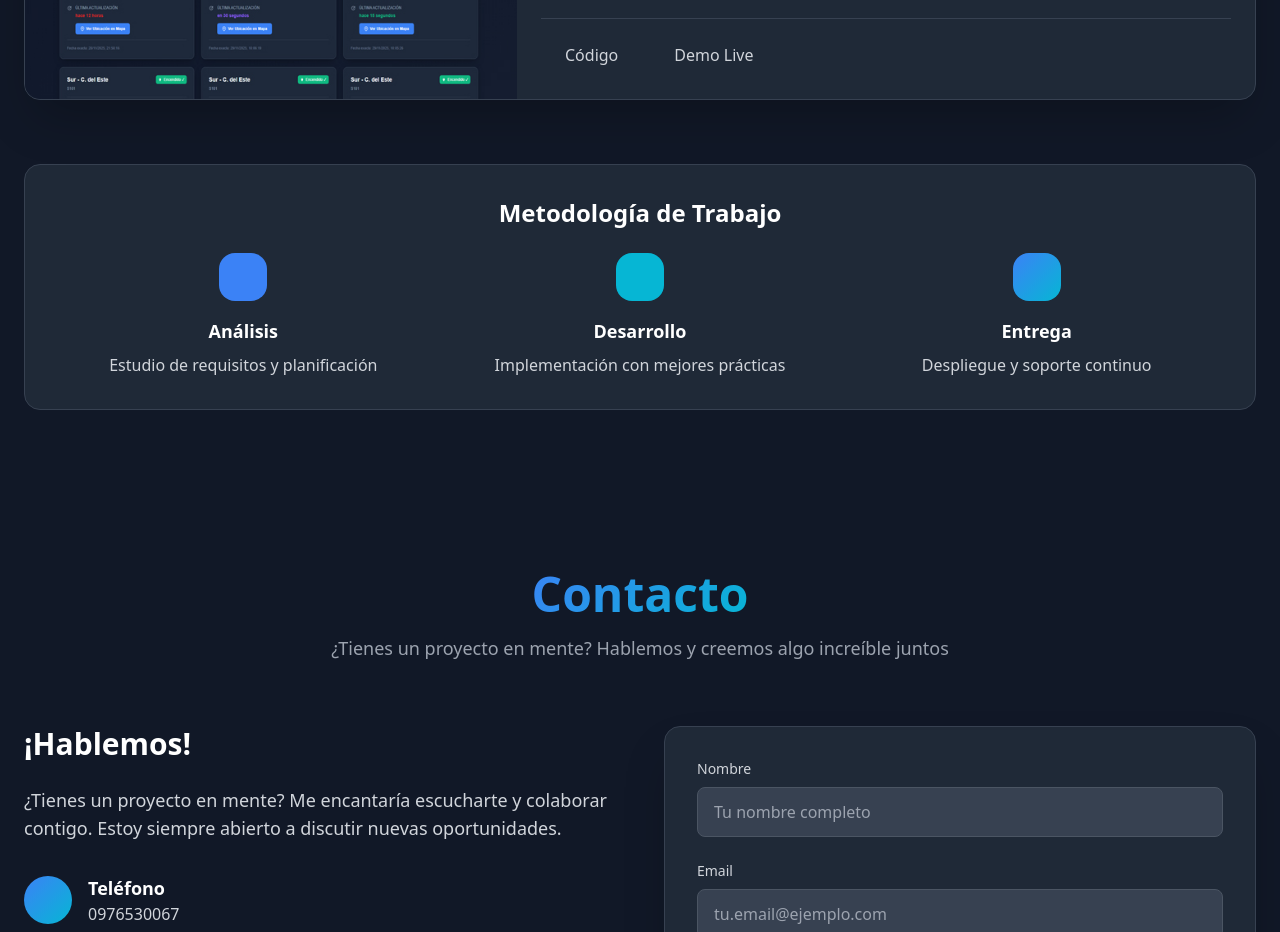
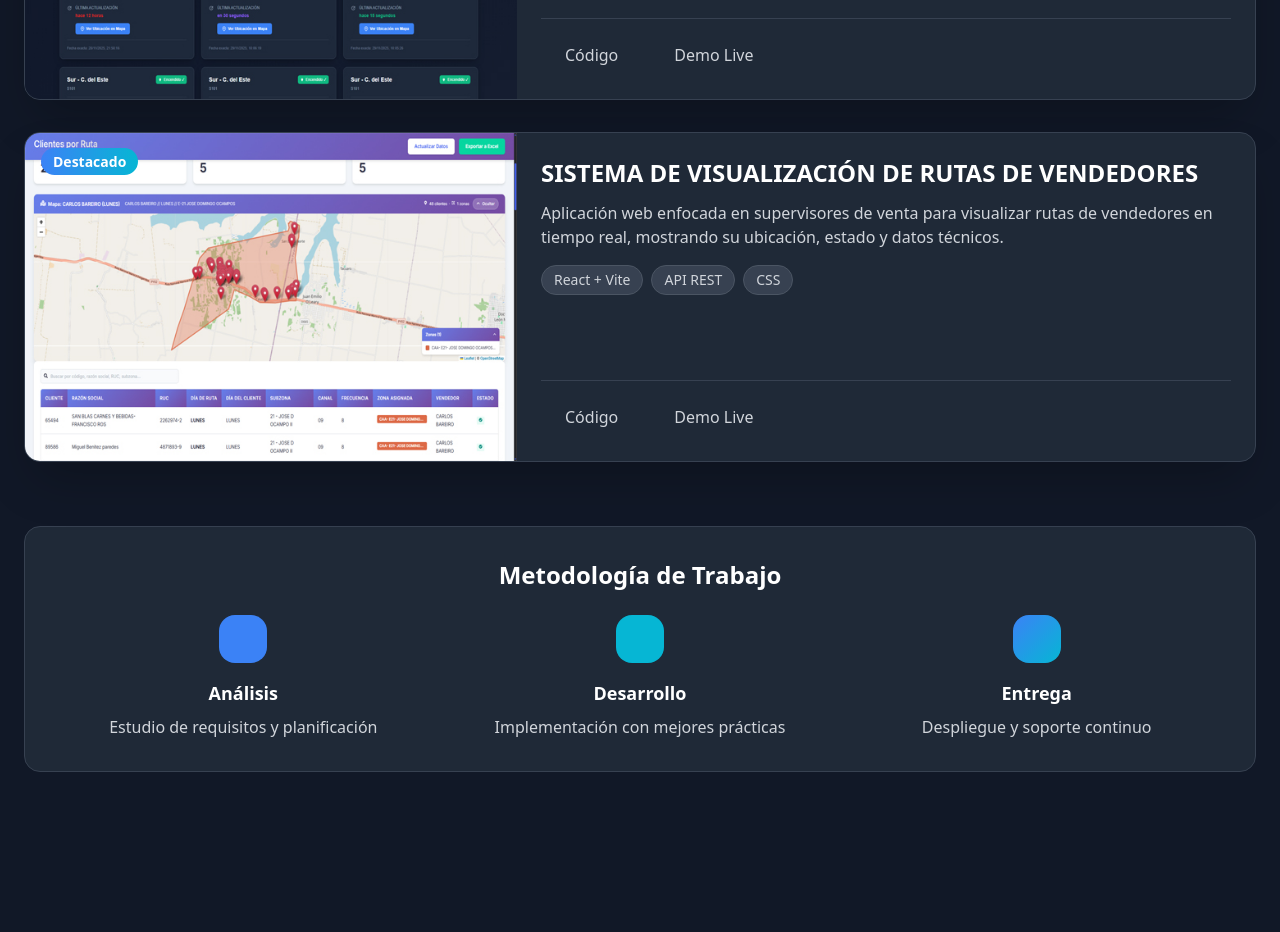
Before and after one commit to fede1817/Portafolio, a React (Create React App) app: page / in a window 1280 px wide. Shown: the part 6440-7372 px from the top of the page. Built offline with nearby package versions, Linux system fonts and the light colour scheme.

Commit message:
add proyecto cliente-app

```diff
--- a/src/components/Projects.jsx
+++ b/src/components/Projects.jsx
@@ -33,6 +33,18 @@ const Projects = () => {
       demo: "https://cell-manager-iota.vercel.app/",
       featured: true,
     },
+     {
+      title: "SISTEMA DE VISUALIZACIÓN DE RUTAS DE VENDEDORES",
+      description:
+        "Aplicación web enfocada en supervisores de venta para visualizar rutas de vendedores en tiempo real, mostrando su ubicación, estado y datos técnicos.",
+      technologies: ["React + Vite", "API REST", "CSS"],
+      image: "/images/projects/route-viewer.jpg",
+      thumbnail: "/images/projects/route-viewer-thumb.jpg",
+      github: "https://github.com/fede1817/clientes-app",
+      demo: "https://clientes-app-ashen.vercel.app/",
+      featured: true,
+    },
+
   ];
 
   return (
```
Also changed, not shown: public/images/projects/route-viewer-thumb.jpg (added).
